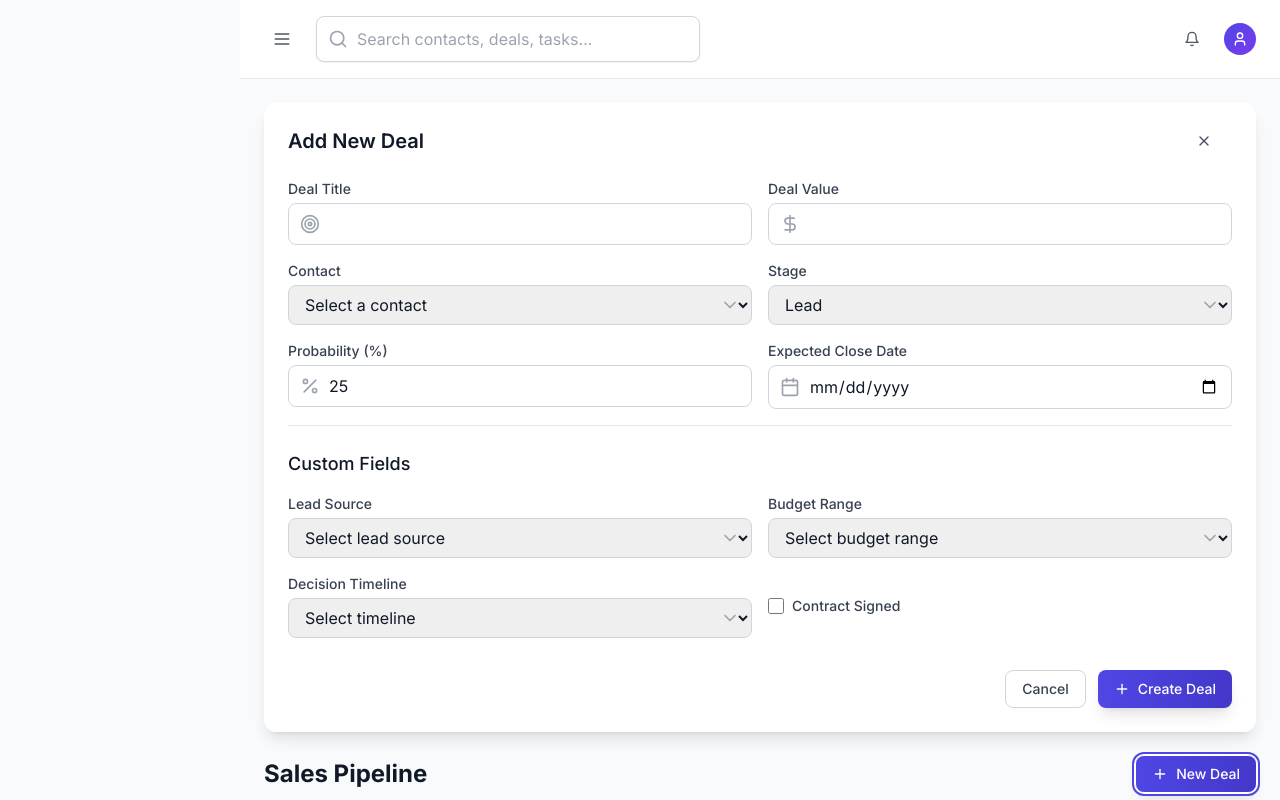
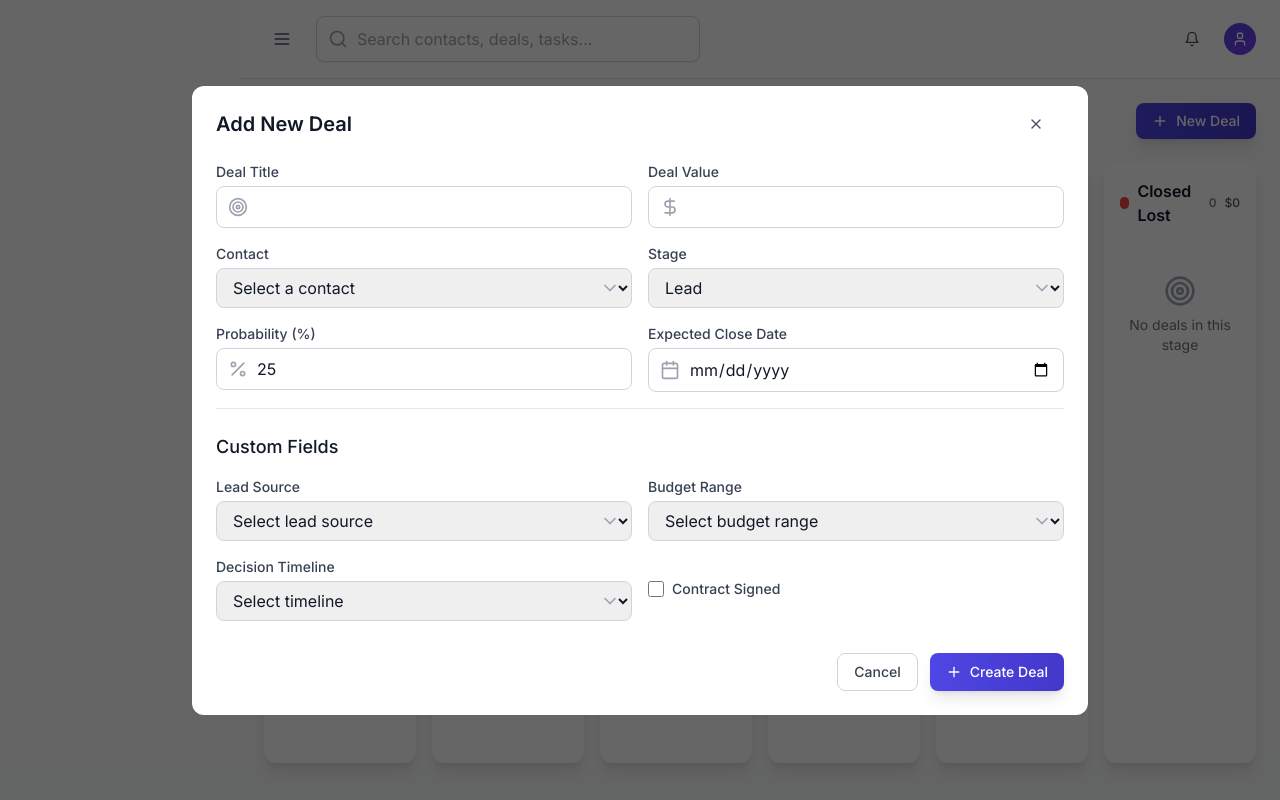
Before and after one commit to apper-canvas/flowcrm-focus-finity, a React (Vite) app: page /deals in a window 1280 px wide. Both pictures are taken after a click on the button "New Deal". Built offline with nearby package versions, Linux system fonts and the light colour scheme.

Commit message:
Convert Add Deal action to open in modal window

```diff
--- a/src/components/organisms/DealForm.jsx
+++ b/src/components/organisms/DealForm.jsx
@@ -183,12 +183,8 @@ const handleChange = (e) => {
     }
   }
 
-  return (
-    <motion.div
-      initial={{ opacity: 0, y: 20 }}
-      animate={{ opacity: 1, y: 0 }}
-      className="bg-white rounded-xl shadow-lg p-6"
-    >
+return (
+    <div className="bg-white rounded-xl p-6 max-w-4xl mx-auto max-h-[90vh] overflow-y-auto">
       <div className="flex items-center justify-between mb-6">
         <h2 className="text-xl font-semibold text-surface-900">
           {deal ? 'Edit Deal' : 'Add New Deal'}
@@ -295,7 +291,7 @@ const handleChange = (e) => {
           </Button>
         </div>
       </form>
-    </motion.div>
+</div>
   )
 }
 
--- a/src/components/pages/Deals.jsx
+++ b/src/components/pages/Deals.jsx
@@ -1,6 +1,7 @@
 import { useState, useEffect } from 'react'
 import { motion } from 'framer-motion'
 import { toast } from 'react-toastify'
+import Modal from 'react-modal'
 import DealPipeline from '@/components/organisms/DealPipeline'
 import DealForm from '@/components/organisms/DealForm'
 import Loading from '@/components/ui/Loading'
@@ -8,7 +9,6 @@ import Error from '@/components/ui/Error'
 import { dealService } from '@/services/api/dealService'
 import { contactService } from '@/services/api/contactService'
 import { activityService } from '@/services/api/activityService'
-
 const Deals = () => {
   const [deals, setDeals] = useState([])
   const [contacts, setContacts] = useState([])
@@ -138,15 +138,21 @@ const Deals = () => {
       animate={{ opacity: 1 }}
       className="space-y-6"
     >
-      {/* Deal Form */}
-      {showForm && (
+{/* Deal Form Modal */}
+      <Modal
+        isOpen={showForm}
+        onRequestClose={handleCloseForm}
+        className="modal-content"
+        overlayClassName="modal-overlay"
+        ariaHideApp={false}
+      >
         <DealForm
           deal={editingDeal}
           contacts={contacts}
           onSubmit={editingDeal ? handleEditDeal : handleCreateDeal}
           onCancel={handleCloseForm}
         />
-      )}
+      </Modal>
 
       {/* Deal Pipeline */}
       <DealPipeline
--- a/src/index.css
+++ b/src/index.css
@@ -1,4 +1,35 @@
 @import 'react-toastify/dist/ReactToastify.css';
+
+/* Modal Styles */
+.modal-overlay {
+  position: fixed;
+  top: 0;
+  left: 0;
+  right: 0;
+  bottom: 0;
+  background-color: rgba(0, 0, 0, 0.6);
+  display: flex;
+  align-items: center;
+  justify-content: center;
+  z-index: 1000;
+  padding: 1rem;
+}
+
+.modal-content {
+  background: transparent;
+  border: none;
+  border-radius: 0;
+  outline: none;
+  padding: 0;
+  width: 100%;
+  max-width: 1024px;
+  max-height: 90vh;
+  overflow: visible;
+}
+
+.modal-content:focus {
+  outline: none;
+}
 @tailwind base;
 @tailwind components;
 @tailwind utilities;
```
